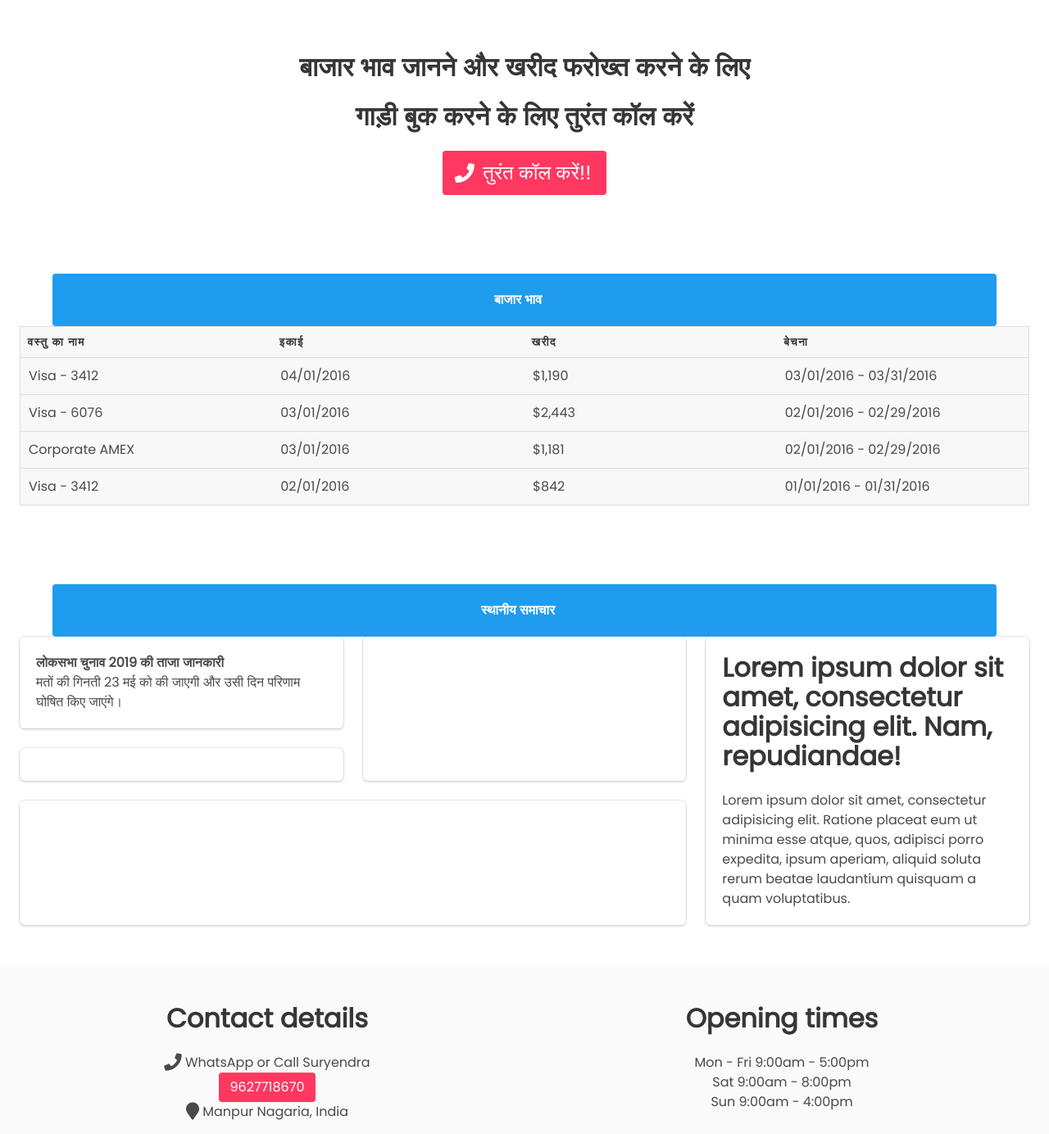
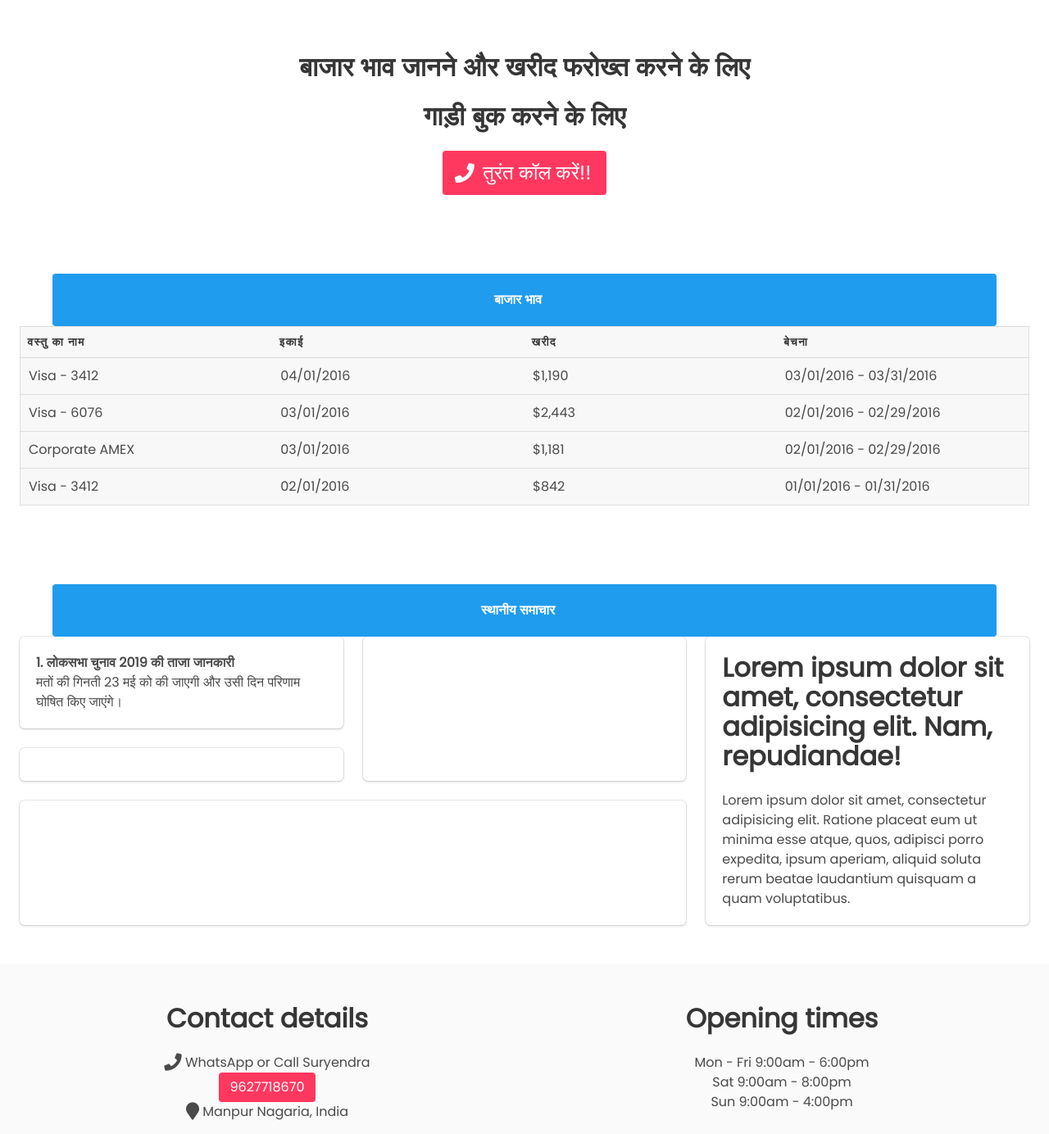
Before and after one commit to manpurnagaria/manpurnagaria.github.io, a plain HTML site: page index.html in a window 1280 px wide. Shown: the part 80-1464 px from the top of the page at 82% size. Drawn offline with nearby package versions, Linux system fonts and the light colour scheme; some icons are missing.

Commit message:
Update index.html
updating site t1302

```diff
--- a/index.html
+++ b/index.html
@@ -8,7 +8,7 @@
 	<link rel="stylesheet" href="https://cdnjs.cloudflare.com/ajax/libs/font-awesome/5.8.1/css/all.min.css">
 	<link rel="stylesheet" href="css/main.css" rel="stylesheet">
 	<script src="js/js.js"></script>
-	<title>मानपुर नगरिया दैनिक समाचार</title>
+	<title>मानपुर नगरिया दैनिक</title>
 	<body>
 
 		<!-- navbar -->
@@ -53,7 +53,7 @@
 			<div class="hero-body">
 				<div class="container">
 					<p class="title">बाजार भाव जानने और खरीद फरोख्त करने के लिए <p/>
-						<p class="title"> गाड़ी बुक करने के लिए तुरंत कॉल करें</p>
+						<p class="title"> गाड़ी बुक करने के लिए</p>
 						<p class="control">
 							<div class="has-text-centered">
 								<a class="button is-danger is-large" href="tel:+919627718670">
@@ -124,7 +124,7 @@
 						<div class="tile">
 							<div class="tile is-parent is-vertical">
 								<article class="tile is-child box">
-									<h1 class="has-text-weight-bold">लोकसभा चुनाव 2019 की ताजा जानकारी</h1>
+									<h1 class="has-text-weight-bold"><span class="has-text-weight-bolder">1. </span>लोकसभा चुनाव 2019 की ताजा जानकारी</h1>
 									<p>मतों की गिनती 23 मई को की जाएगी और उसी दिन परिणाम घोषित किए जाएंगे।</p>
 								</article>
 								<article class="tile is-child box">
@@ -163,7 +163,7 @@
 					<div class="column">
 						<div>
 							<h6 class="title">Opening times</h6>
-							<p>Mon - Fri 9:00am - 5:00pm</p>
+							<p>Mon - Fri 9:00am - 6:00pm</p>
 							<p>Sat 9:00am - 8:00pm</p>
 							<p>Sun 9:00am - 4:00pm</p>
 						</div>
```
